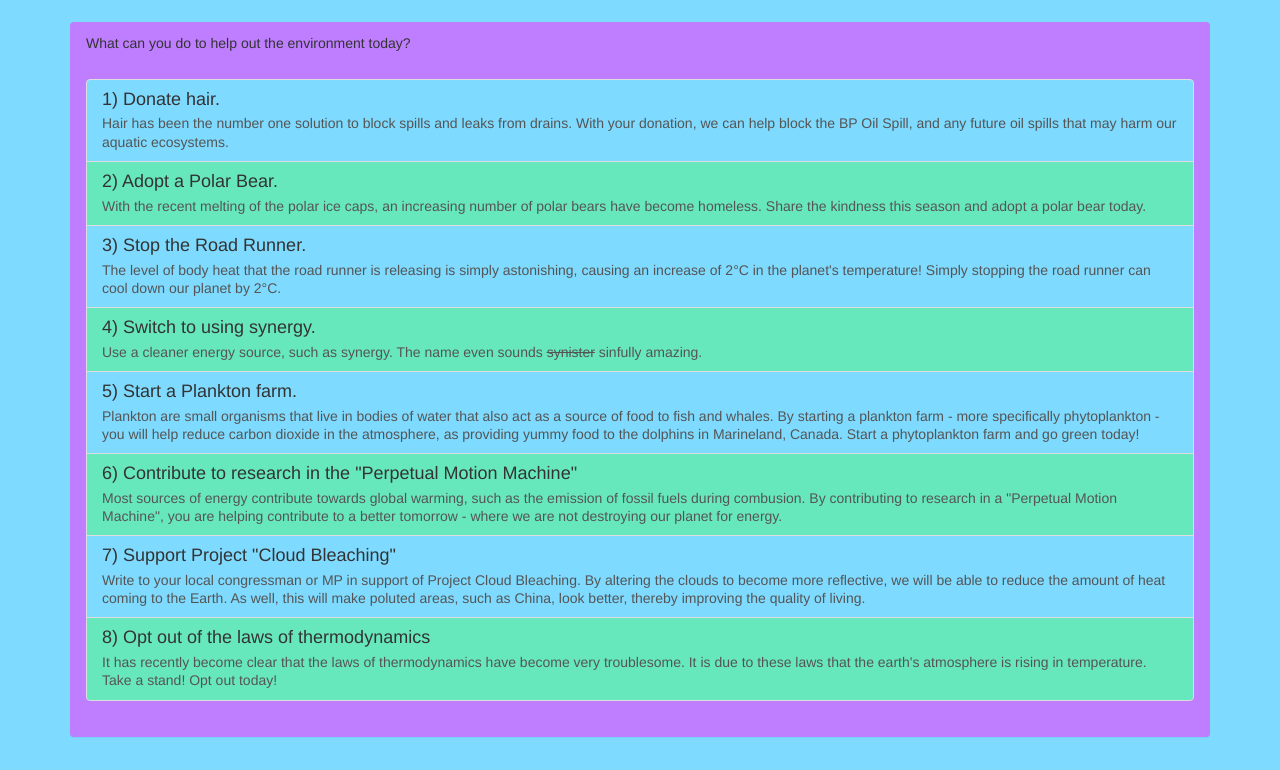
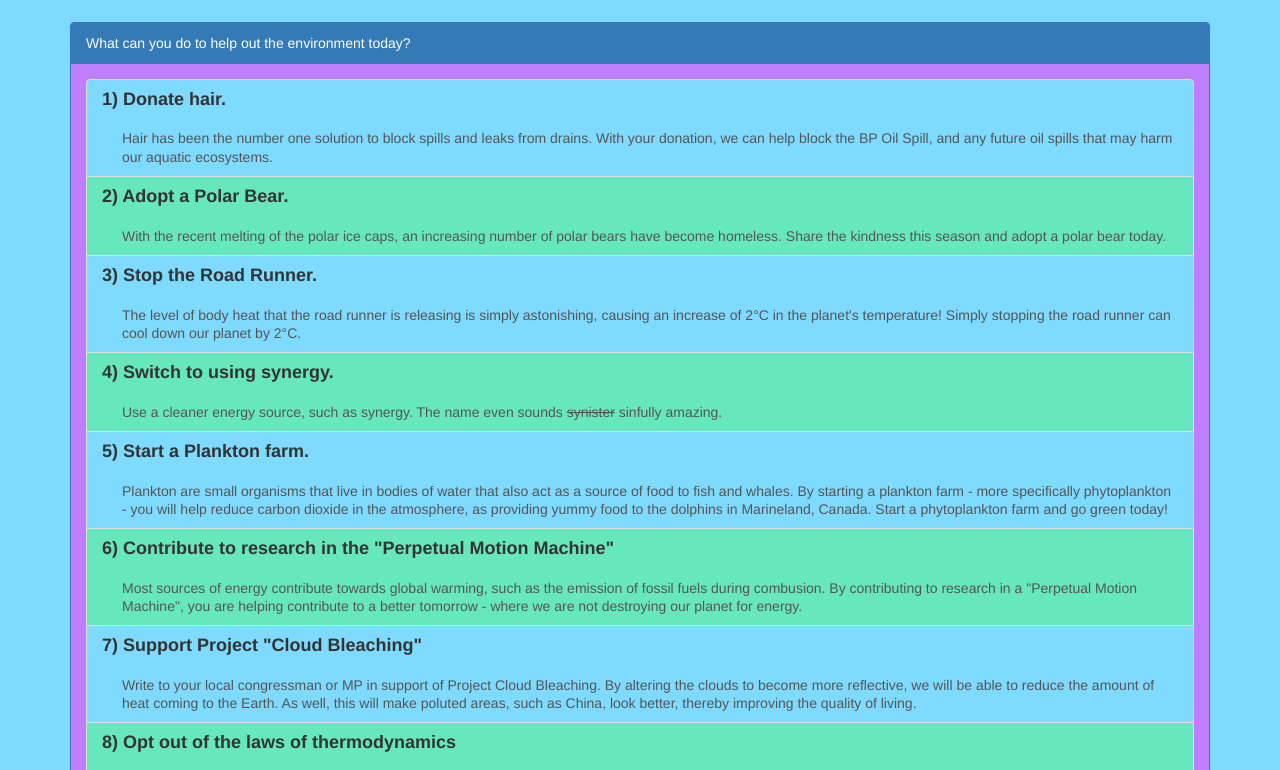
Before and after one commit to PandaWings/acmeinc, a plain HTML site: page help.html in a window 1280 px wide. Shown: the part 171-941 px from the top of the page. Drawn offline with Linux system fonts and the light colour scheme; a web font is replaced by a local one.

Commit message:
Minor Color Fixes

```diff
--- a/css/styles.css
+++ b/css/styles.css
@@ -18,10 +18,10 @@ html {
 }
 
 /** SAME COLOR GROUPS **/
-body, #homePage div.jumbotron, #helpPage div.panel {
+body, #homePage div.jumbotron {
     background-color: #7EDAFF;
 }
-#helpPage div.panel, #helpPage div.panel-heading {
+#helpPage div.panel {
     background-color: #BF7EFF;
 }
 hr {
@@ -45,24 +45,34 @@ h1, h2, h3 {
 /***************/
 ul.navbar-nav > .active > a {
     background-color: #71FF73 !important;
+    border-radius: 20px;
+}
+footer {
+    padding-top: 5px;
+    background-color: #71FF73;
 }
 /***************/
 ul.navbar-nav a {
     font-size: 20px;
     color: #6776E8 !important;
 }
-
+/** Alternating Colors for help.html**/
 #helpPage div.list-group > a:nth-child(even) {
     background-color: #67E8BC;
 }
 #helpPage div.list-group > a:nth-child(odd) {
     background-color: #7EDAFF;
 }
+#helpPage div.list-group h4 {
+    font-weight: bold;
+    margin-bottom: 20px;
+}
+#helpPage div.list-group p {
+    margin-left: 20px;
+}
 
-footer {
-    padding-top: 5px;
-    background-color: #71FF73;
-}
+/** END Color Section **/
+
 
 footer {
     height: 100px;
@@ -70,6 +80,7 @@ footer {
 
 footer a {
     margin-left: 3%;
+    color: #6776E8;
 }
 
 footer a:first-child {
@@ -78,16 +89,13 @@ footer a:first-child {
 
 footer p {
     font-size: 1.3em;
+    font-weight: 600;
 }
 
-#footer-social {
-    /*float: right;*/
-}
 
 #footer-social a i:hover {
     opacity: 0.5;
-    /*color: black;*/
-    color: #6776E8;
+    color: black;
     -ms-transform: scale(1.5); /* IE 9 */
     -webkit-transform: scale(1.5); /* Safari */
     transform: scale(1.5);
--- a/help.html
+++ b/help.html
@@ -62,7 +62,7 @@
             <div class="page-header">
                 <h1>Get Involved Today!</h1>
             </div>
-            <div class="panel">
+            <div class="panel panel-primary">
                 <div class="panel-heading">What can you do to help out the environment today?</div>
                 <div class="panel-body">
                     <div class="list-group">
```
